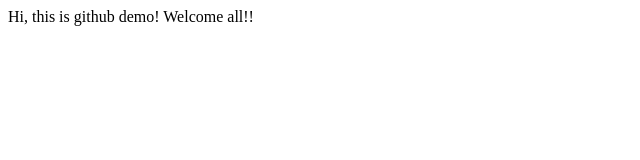
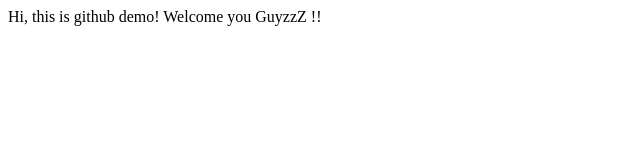
Before and after one commit to KaruParker/git-demo, a plain HTML site: page index.html in a window 1280 px wide. Shown: the full height of the page, 0-640 px from the left. Drawn offline with Linux system fonts and the light colour scheme.

Commit message:
third commit

```diff
--- a/index.html
+++ b/index.html
@@ -7,6 +7,6 @@
     <title>Git Demo</title>
 </head>
 <body>
-    <hi>Hi, this is github demo! Welcome all!!</hi>
+    <hi>Hi, this is github demo! Welcome you GuyzzZ !!</hi>
 </body>
 </html>
```
